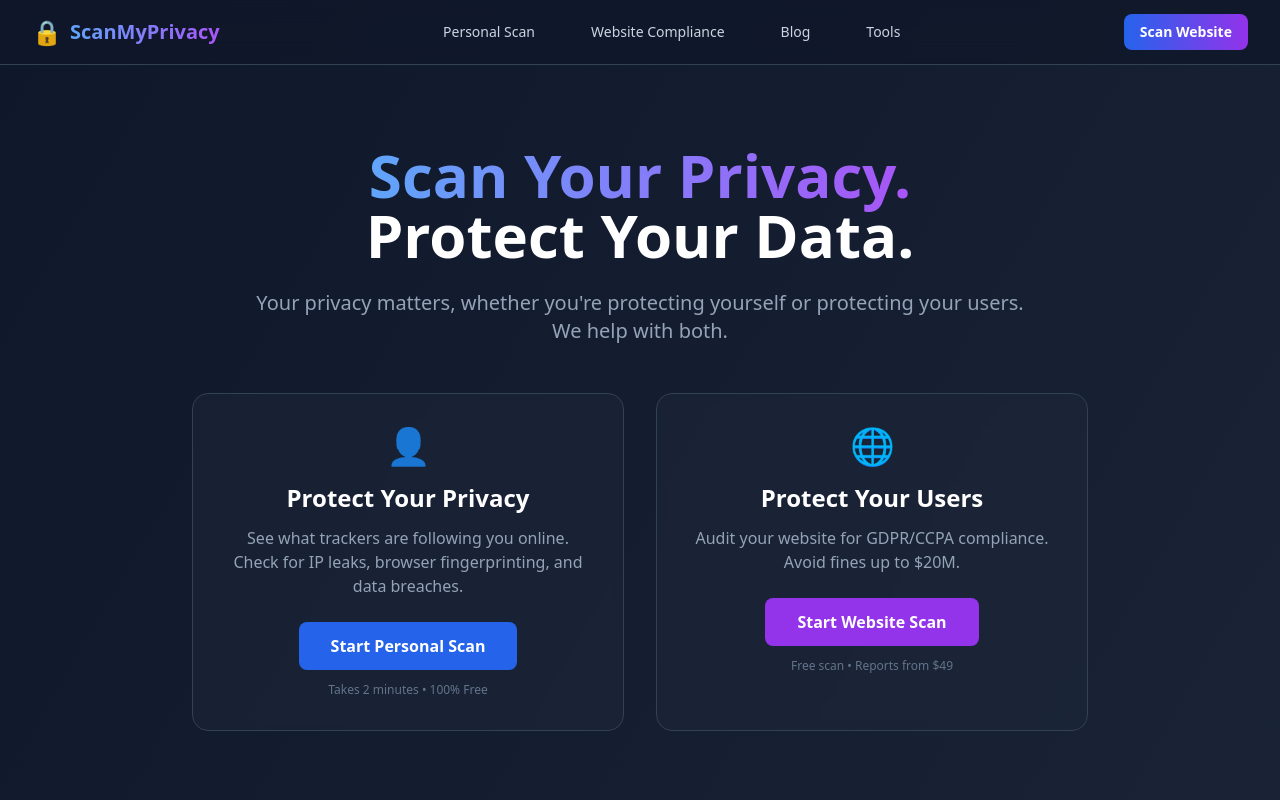
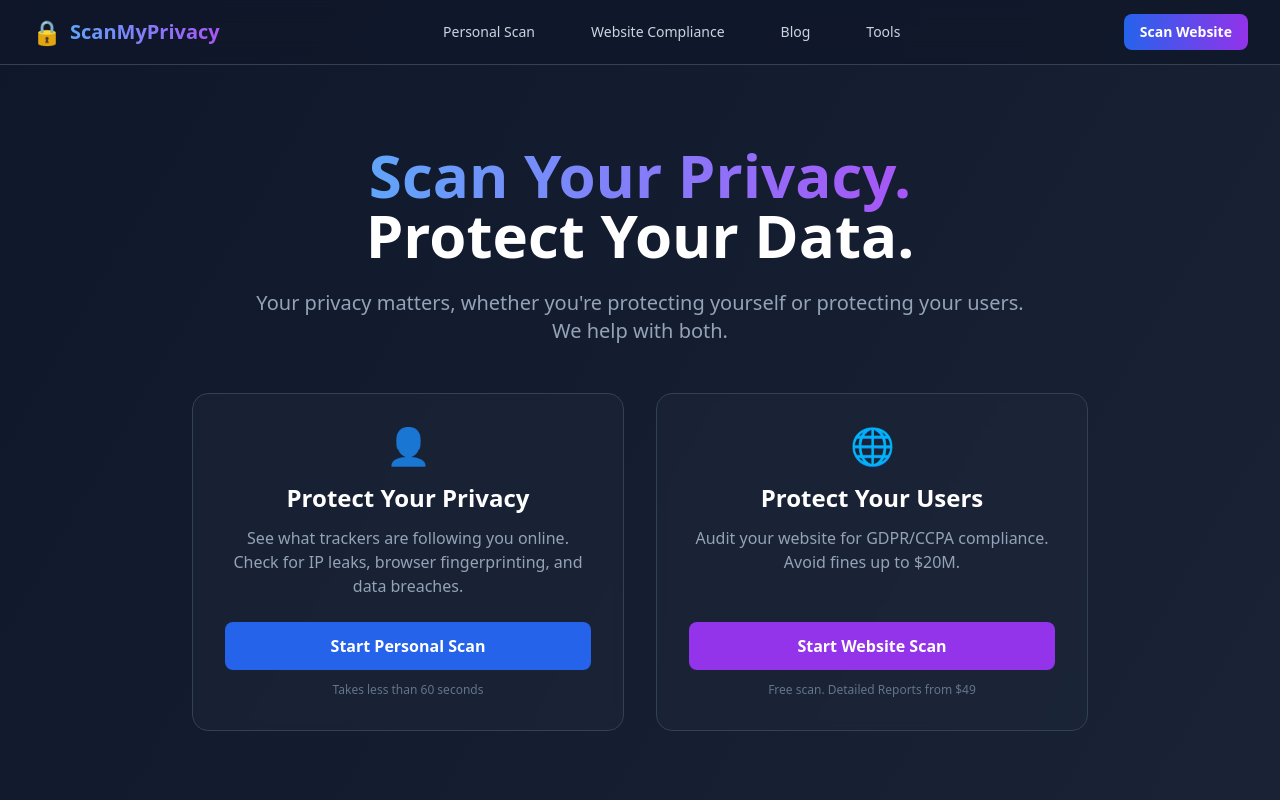
Before and after one commit to e46dream/scanmyprivacy, a Next.js app: page / in a window 1280 px wide. Shown: the top 800 px of the page. Built offline with nearby package versions, Linux system fonts and the light colour scheme.

Commit message:
[BACKUP-008] Updated text and fixed button alignment
Timestamp: 2026-04-04 11:08:22

```diff
--- a/app/page.tsx
+++ b/app/page.tsx
@@ -24,10 +24,10 @@
           {/* Two-Sided Value Prop */}
           <div className="grid md:grid-cols-2 gap-8 max-w-4xl mx-auto mt-12">
             {/* Personal Side */}
-            <div className="bg-slate-800/50 rounded-2xl p-8 border border-slate-700 backdrop-blur-sm">
+            <div className="bg-slate-800/50 rounded-2xl p-8 border border-slate-700 backdrop-blur-sm flex flex-col">
               <div className="text-4xl mb-4">👤</div>
               <h2 className="text-2xl font-bold mb-3">Protect Your Privacy</h2>
-              <p className="text-slate-400 mb-6">
+              <p className="text-slate-400 mb-6 flex-grow">
                 See what trackers are following you online. Check for IP leaks, browser fingerprinting, and data breaches.
               </p>
               <Link
@@ -36,14 +36,14 @@
               >
                 Start Personal Scan
               </Link>
-              <p className="text-xs text-slate-500 mt-3">Takes 2 minutes • 100% Free</p>
+              <p className="text-xs text-slate-500 mt-3">Takes less than 60 seconds</p>
             </div>
 
             {/* Website Side */}
-            <div className="bg-slate-800/50 rounded-2xl p-8 border border-slate-700 backdrop-blur-sm">
+            <div className="bg-slate-800/50 rounded-2xl p-8 border border-slate-700 backdrop-blur-sm flex flex-col">
               <div className="text-4xl mb-4">🌐</div>
               <h2 className="text-2xl font-bold mb-3">Protect Your Users</h2>
-              <p className="text-slate-400 mb-6">
+              <p className="text-slate-400 mb-6 flex-grow">
                 Audit your website for GDPR/CCPA compliance. Avoid fines up to $20M.
               </p>
               <Link
@@ -52,7 +52,7 @@
               >
                 Start Website Scan
               </Link>
-              <p className="text-xs text-slate-500 mt-3">Free scan • Reports from $49</p>
+              <p className="text-xs text-slate-500 mt-3">Free scan. Detailed Reports from $49</p>
             </div>
           </div>
         </div>
```
Also changed, not shown: 1 other file (tests, documents, lock files or other folders).
